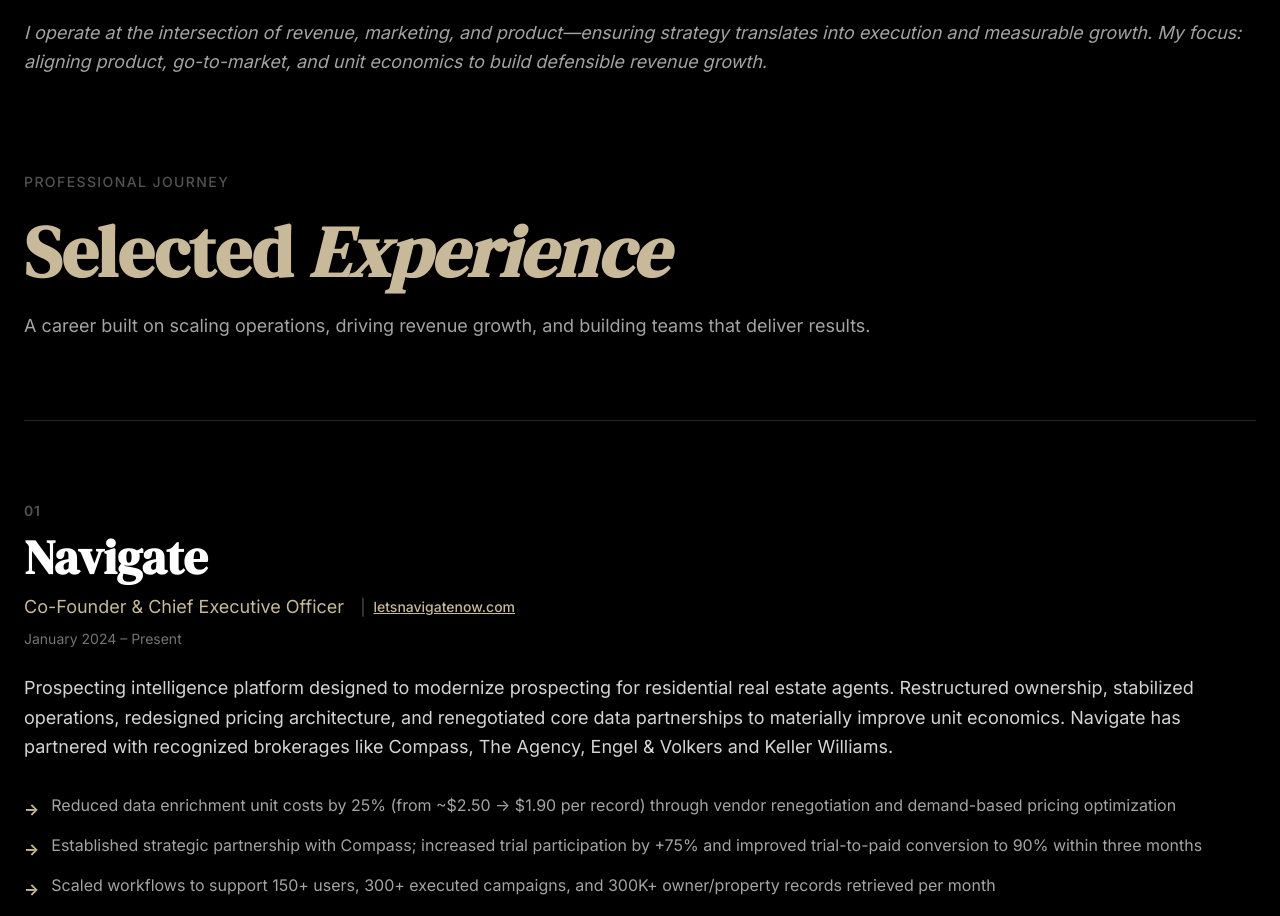
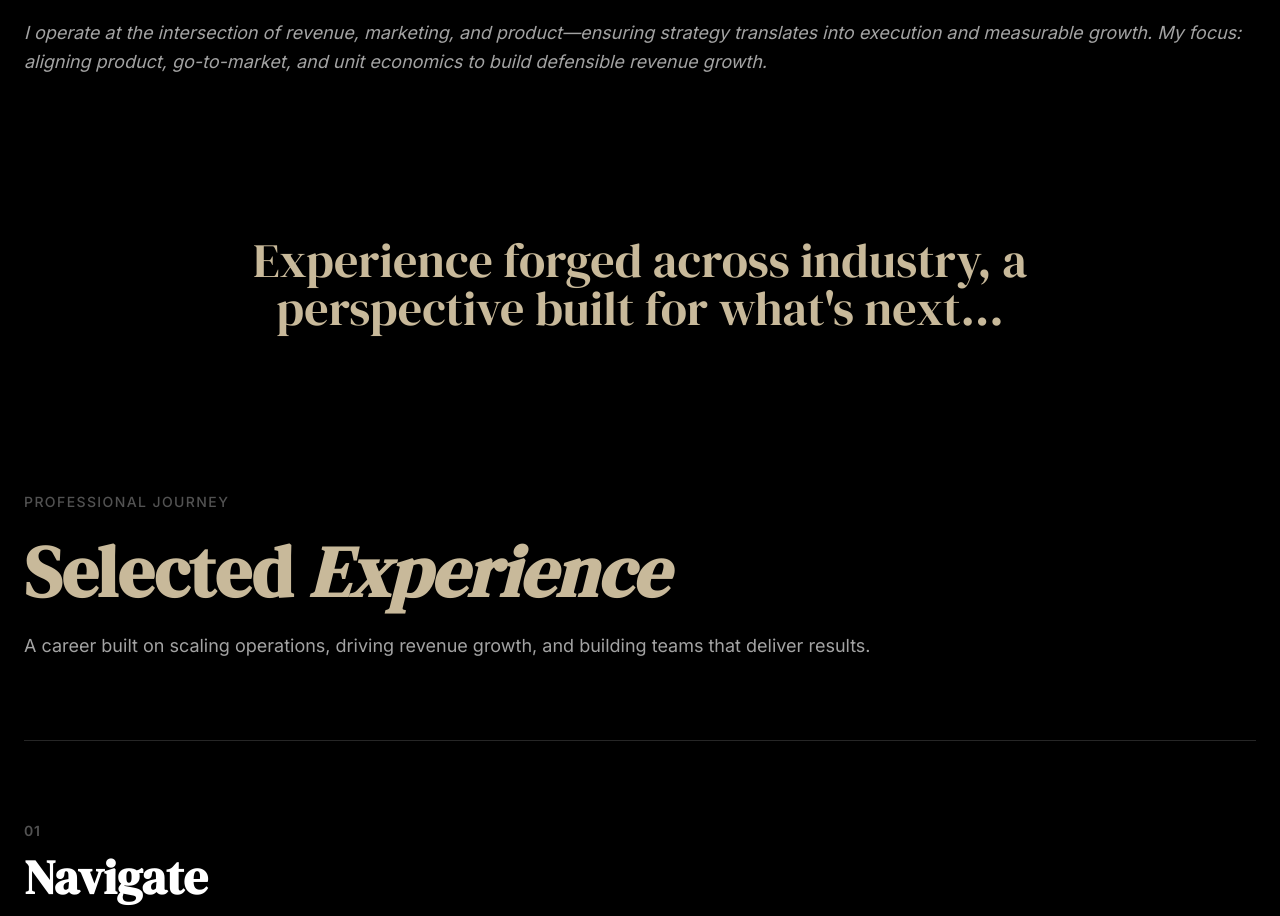
Before and after one commit to letsnavigatebmw/brandonmweaver, a React (Vite) app: page / in a window 1280 px wide. Shown: the part 2960-3876 px from the top of the page. Built offline with nearby package versions, Linux system fonts and the light colour scheme.

Commit message:
Add Tagline section: 'Experience forged across industry...'

```diff
--- a/src/App.jsx
+++ b/src/App.jsx
@@ -1,6 +1,7 @@
 import Navbar from './components/Navbar'
 import Hero from './components/Hero'
 import About from './components/About'
+import Tagline from './components/Tagline'
 import Projects from './components/Projects'
 import Education from './components/Education'
 import Differentiator from './components/Differentiator'
@@ -15,6 +16,7 @@ function App() {
       <Navbar />
       <Hero />
       <About />
+      <Tagline />
       <Projects />
       <Differentiator />
       <RightNow />
--- /dev/null
+++ b/src/components/Tagline.jsx
@@ -0,0 +1,14 @@
+export default function Tagline() {
+  return (
+    <section className="bg-black py-20 md:py-28 px-6">
+      <div className="max-w-4xl mx-auto text-center">
+        <p
+          className="text-3xl md:text-4xl lg:text-5xl font-serif leading-relaxed"
+          style={{ color: '#c8b99a' }}
+        >
+          Experience forged across industry, a perspective built for what's next…
+        </p>
+      </div>
+    </section>
+  )
+}
```
